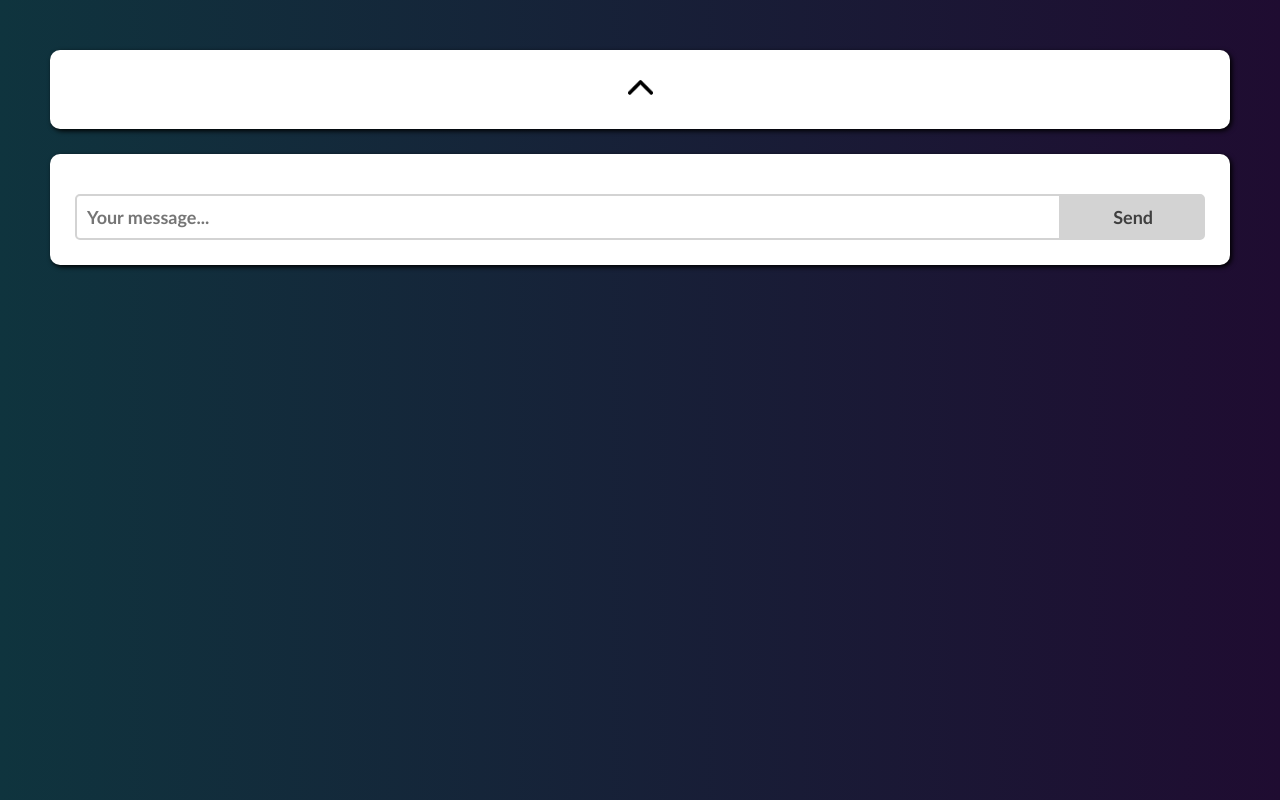
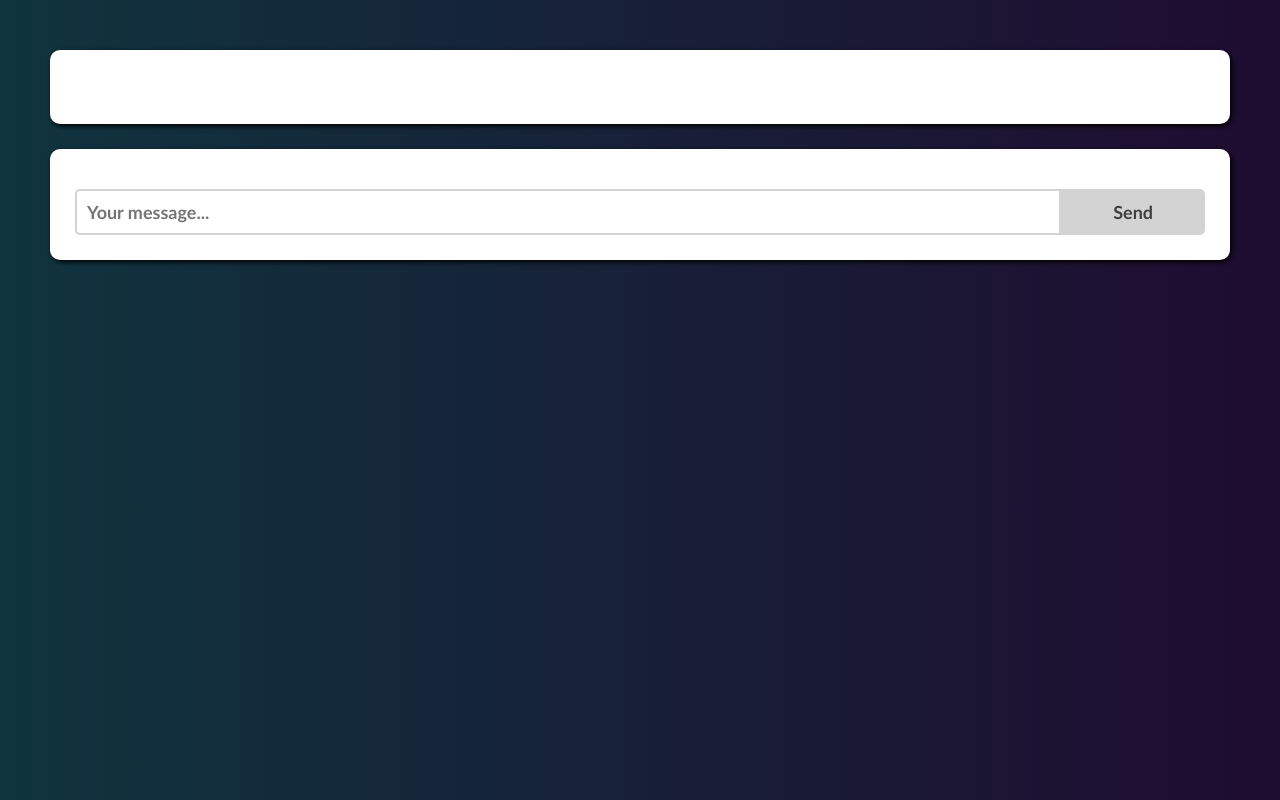
Before and after one commit to Nitrosick/GB_React, a React app: page / in a window 1280 px wide. Built offline with nearby package versions, Linux system fonts and the light colour scheme.

Commit message:
Lesson_10 / Fixes
Lesson_10 / Fixes

```diff
--- a/src/components/App/App.jsx
+++ b/src/components/App/App.jsx
@@ -1,7 +1,7 @@
 import { useState, useEffect } from 'react';
 import { Message } from '../Message/Message';
 import { Form } from '../Form/Form';
-import icon from '../../images/arrow.png';
+// import icon from '../../images/arrow.png';
 import style from './App.module.css';
 
 export const App = () => {
@@ -37,7 +37,7 @@ export const App = () => {
             setToggle(!toggle);
           }}
         >
-          <img
+          {/* <img
             className={
               toggle
                 ? style.switcher_icon
@@ -47,7 +47,7 @@ export const App = () => {
             width="25"
             height="25"
             alt="icon"
-          />
+          /> */}
         </button>
       </div>
 
--- a/src/components/Form/Form.jsx
+++ b/src/components/Form/Form.jsx
@@ -20,6 +20,7 @@ export const Form = (props) => {
           ref={input}
         />
         <button
+          data-id="send"
           id={style.message_send}
           onClick={() => {
             props.sendMessage(message);
```
Also changed, not shown: 1 other file (tests, documents, lock files or other folders).
